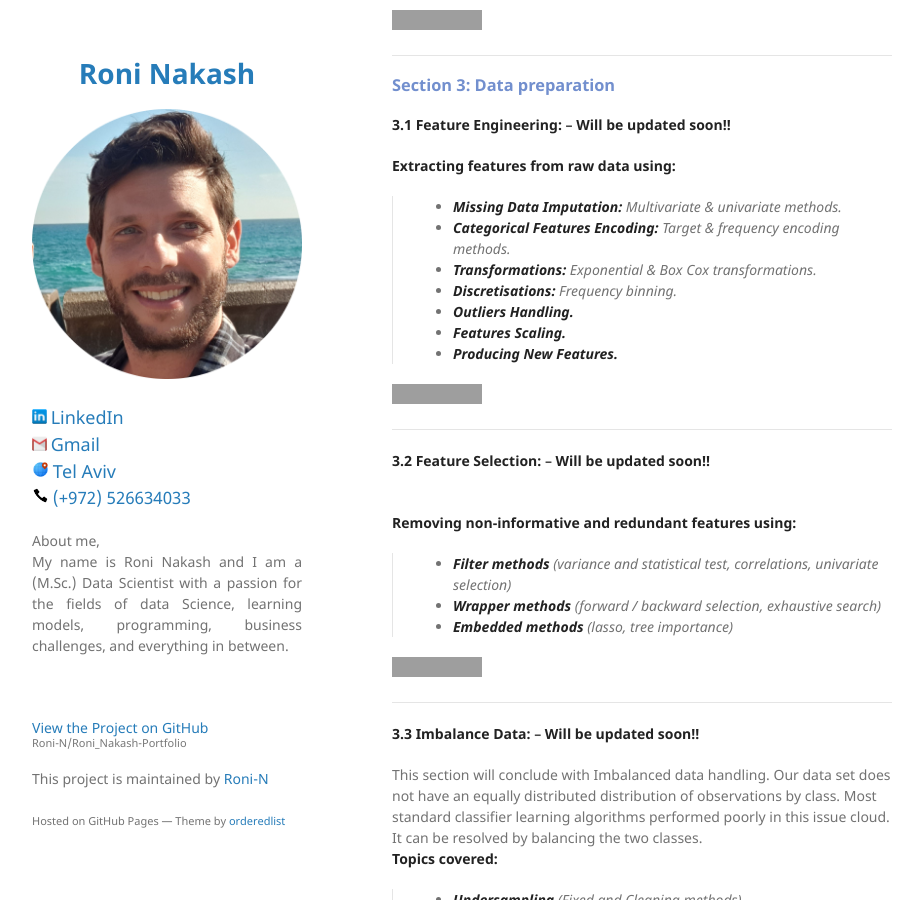
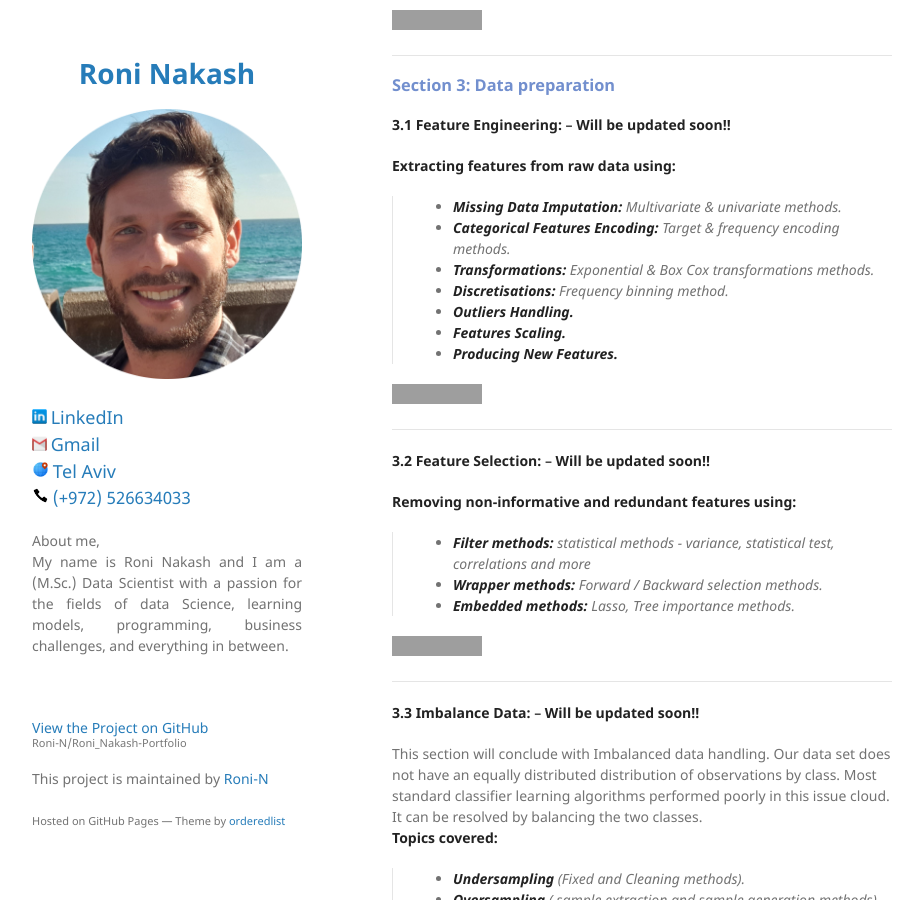
Before and after one commit to Roni-N/Roni_Nakash-Portfolio, a Jekyll site: the page built from index.md, in a window 1280 px wide and 900 px high, scrolled down 1761 px. Shown: the whole window, without its empty margins (178-1101 px from the left). Built offline with Jekyll 4.4.1, drawn with Linux system fonts in a browser that asks for light colours; our own code applies the rules of GitHub Pages for plain Markdown files; grey boxes are pictures that could not be loaded.

Commit message:
Update index.md

```diff
--- a/index.md
+++ b/index.md
@@ -62,8 +62,8 @@ In this part, we will perform Exploratory Data Analysis (EDA) in order to conduc
 **Extracting features from raw data using:**
 >- **Missing Data Imputation:** Multivariate & univariate methods.
 >- **Categorical Features Encoding:** Target & frequency encoding methods.
->- **Transformations:** Exponential & Box Cox transformations.
->- **Discretisations:** Frequency binning.
+>- **Transformations:** Exponential & Box Cox transformations methods.
+>- **Discretisations:** Frequency binning method.
 >- **Outliers Handling.**
 >- **Features Scaling.**
 >- **Producing New Features.**
@@ -72,11 +72,11 @@ In this part, we will perform Exploratory Data Analysis (EDA) in order to conduc
 
 ************************************************************
 #### **3.2 Feature Selection:** -- **Will be updated soon!!**
-<br>
-**Removing non-informative and redundant features using:** <br>
->- **Filter methods** (variance and statistical test, correlations, univariate selection)
->- **Wrapper methods** (forward / backward selection, exhaustive search)
->- **Embedded methods** (lasso, tree importance)
+
+**Removing non-informative and redundant features using:**
+>- **Filter methods:** statistical methods - variance, statistical test, correlations and more
+>- **Wrapper methods:** Forward / Backward selection methods.
+>- **Embedded methods:** Lasso, Tree importance methods.
 
 [![](https://img.shields.io/badge/GitHub-3.2%20Feature%20Selection%20Code-blue?logo=Github)]()
 
```
